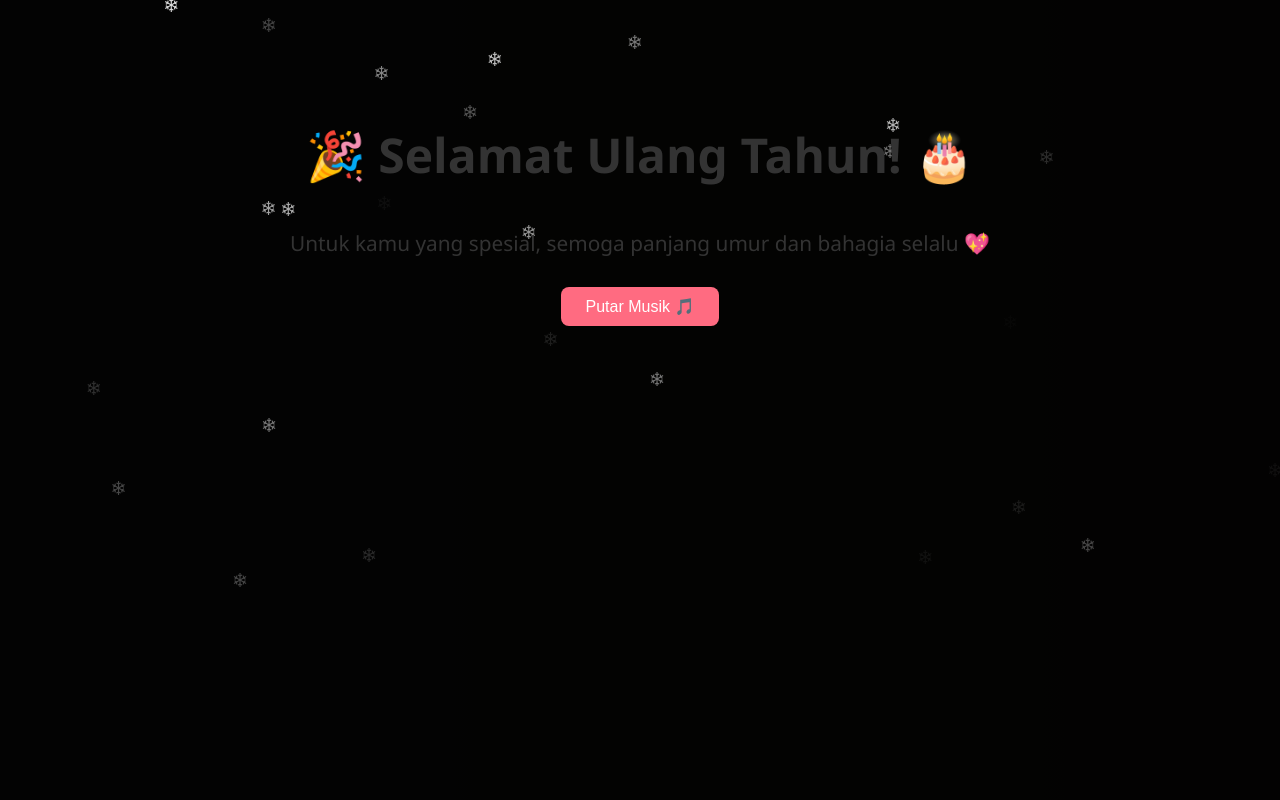
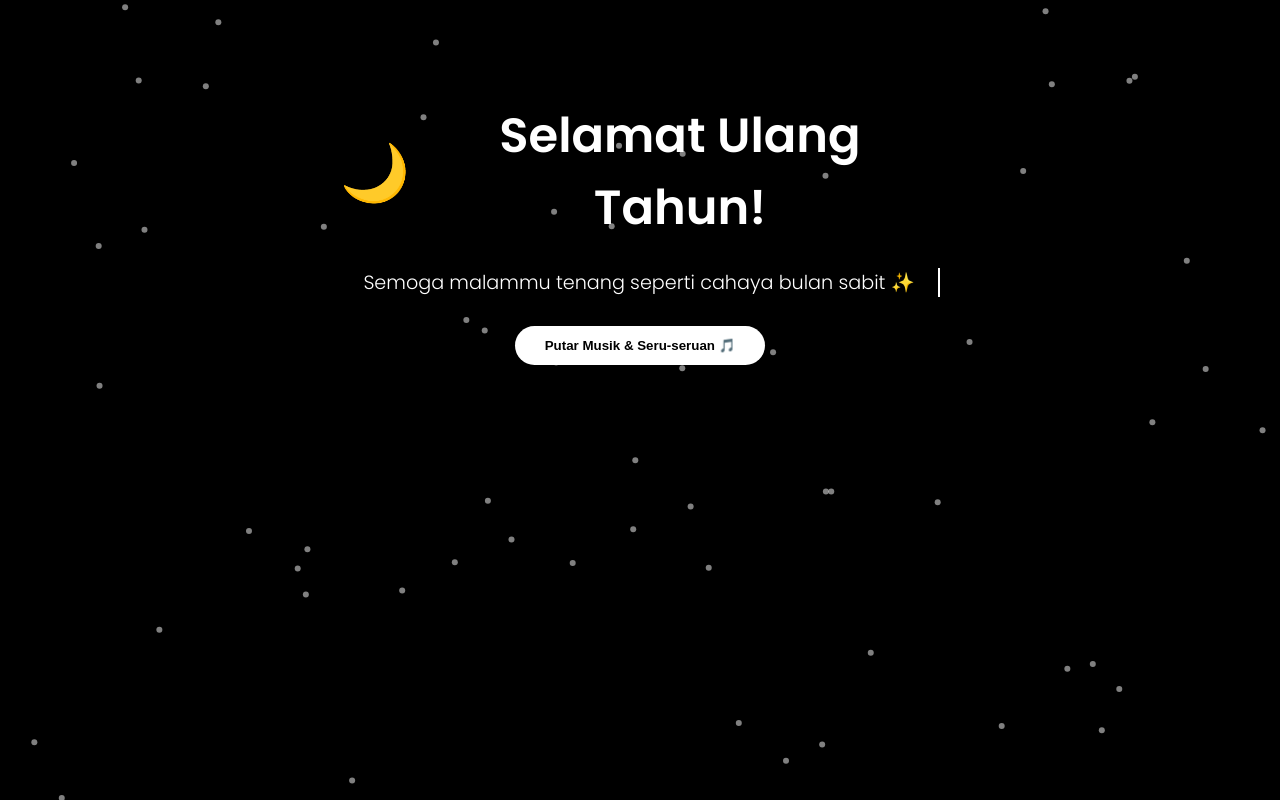
Before and after one commit to MoonForLight/HBD, a plain HTML site: page index.html in a window 1280 px wide. Drawn offline with nearby package versions, Linux system fonts and the light colour scheme.

Commit message:
index.html

```diff
--- a/index.html
+++ b/index.html
@@ -4,191 +4,144 @@
   <meta charset="UTF-8" />
   <meta name="viewport" content="width=device-width, initial-scale=1.0"/>
   <title>Selamat Ulang Tahun!</title>
+  <link href="https://fonts.googleapis.com/css2?family=Poppins:wght@300;600&display=swap" rel="stylesheet">
   <style>
+    *{margin:0;padding:0;box-sizing:border-box}
     body {
-      margin: 0;
-      padding: 0;
-      font-family: 'Segoe UI', sans-serif;
-      background: linear-gradient(to right, #ffecd2, #fcb69f);
+      font-family: 'Poppins', sans-serif;
+      background: #000;
+      color: #fff;
       overflow: hidden;
     }
-
     .container {
       position: relative;
       z-index: 2;
+      max-width: 600px;
+      margin: 100px auto 50px;
       text-align: center;
-      padding-top: 100px;
-      color: #333;
     }
-
     h1 {
       font-size: 3rem;
-      animation: bounce 1s infinite alternate;
+      margin-bottom: 0.5em;
+      display: flex;
+      align-items: center;
+      justify-content: center;
     }
-
+    h1 .moon { font-size: 3.5rem; margin-right: 10px; }
     #typewriter {
-      font-size: 1.3rem;
-      margin-top: 20px;
+      font-size: 1.2rem;
+      overflow: hidden;
       white-space: nowrap;
-      overflow: hidden;
-      border-right: 3px solid #333;
+      border-right: 2px solid #fff;
       width: 0;
-      animation: typing 5s steps(40, end) forwards, blink 0.75s step-end infinite;
+      margin: 0 auto 1.5em;
+      animation: typing 4s steps(40,end) forwards, blink 0.8s step-end infinite;
     }
-
     button {
-      margin-top: 30px;
-      padding: 10px 25px;
-      font-size: 1rem;
-      background-color: #ff6b81;
-      color: white;
+      padding: 12px 30px;
+      background: #fff;
+      color: #000;
+      font-weight: 600;
       border: none;
-      border-radius: 8px;
+      border-radius: 30px;
       cursor: pointer;
+      transition: .3s;
     }
-
     button:hover {
-      background-color: #ff4757;
+      box-shadow: 0 0 15px #fff, 0 0 30px #fff;
+      transform: scale(1.05);
     }
-
-    @keyframes bounce {
-      from { transform: translateY(0); }
-      to { transform: translateY(-10px); }
+    canvas, #tsparticles { position: fixed; top:0;left:0; width:100%;height:100%;pointer-events:none;z-index:1 }
+    .confetti {
+      position: fixed;
+      top: -2em; font-size:1.5rem;
+      animation: dropConfetti 3s linear forwards;
+      z-index:2; pointer-events:none;
     }
-
-    @keyframes typing {
-      to { width: 100%; }
-    }
-
-    @keyframes blink {
-      50% { border-color: transparent; }
-    }
-
-    canvas {
-      position: fixed;
-      top: 0;
-      left: 0;
-      width: 100%;
-      height: 100%;
-      z-index: 0;
-      pointer-events: none;
-    }
-
-    .snowflake {
-      position: fixed;
-      top: -10px;
-      color: white;
-      font-size: 1.2em;
-      animation: fall linear infinite;
-      pointer-events: none;
-      z-index: 1;
-    }
-
-    @keyframes fall {
-      to {
-        transform: translateY(100vh);
-        opacity: 0;
-      }
-    }
+    @keyframes typing { to{width:100%} }
+    @keyframes blink {50%{border-color:transparent}}
+    @keyframes dropConfetti { to{transform: translateY(100vh); opacity:0}}
   </style>
 </head>
 <body>
 
 <canvas id="fireworks"></canvas>
+<div id="tsparticles"></div>
 
 <div class="container">
-  <h1>🎉 Selamat Ulang Tahun! 🎂</h1>
-  <div id="typewriter">Untuk kamu yang spesial, semoga panjang umur dan bahagia selalu 💖</div>
-  <button onclick="playMusic()">Putar Musik 🎵</button>
+  <h1><span class="moon">🌙</span>Selamat Ulang Tahun!</h1>
+  <div id="typewriter">Semoga malammu tenang seperti cahaya bulan sabit ✨</div>
+  <button onclick="playAll()">Putar Musik & Seru-seruan 🎵</button>
   <div id="yt-wrapper"></div>
 </div>
 
-<!-- Fireworks -->
+<!-- Particle.js -->
+<script src="https://cdn.jsdelivr.net/npm/tsparticles@2.9.3/tsparticles.bundle.min.js"></script>
 <script>
-  const canvas = document.getElementById("fireworks");
-  const ctx = canvas.getContext("2d");
-  canvas.width = window.innerWidth;
-  canvas.height = window.innerHeight;
-
-  let fireworks = [];
-
-  function Firework(x, y) {
-    this.x = x;
-    this.y = y;
-    this.particles = [];
-    for (let i = 0; i < 100; i++) {
-      this.particles.push(new Particle(x, y));
+  tsParticles.load("tsparticles", {
+    fullScreen:{enable:true,zIndex:1},
+    particles:{
+      number:{value:60},
+      size:{value:3,random:{min:1,max:4}},
+      move:{enable:true,speed:1},
+      color:{value:"#fff"},
+      opacity:{value:0.5}
     }
-  }
-
-  function Particle(x, y) {
-    this.x = x;
-    this.y = y;
-    this.radius = 2;
-    this.color = `hsl(${Math.random() * 360}, 100%, 50%)`;
-    this.speed = Math.random() * 5;
-    this.angle = Math.random() * 2 * Math.PI;
-    this.gravity = 0.05;
-    this.alpha = 1;
-  }
-
-  Particle.prototype.update = function () {
-    this.x += Math.cos(this.angle) * this.speed;
-    this.y += Math.sin(this.angle) * this.speed + this.gravity;
-    this.alpha -= 0.01;
-  };
-
-  function animate() {
-    ctx.fillStyle = "rgba(0, 0, 0, 0.1)";
-    ctx.fillRect(0, 0, canvas.width, canvas.height);
-    fireworks.forEach((fw, index) => {
-      fw.particles.forEach(p => {
-        p.update();
-        ctx.globalAlpha = p.alpha;
-        ctx.beginPath();
-        ctx.arc(p.x, p.y, p.radius, 0, 2 * Math.PI);
-        ctx.fillStyle = p.color;
-        ctx.fill();
-      });
-      if (fw.particles[0].alpha <= 0) fireworks.splice(index, 1);
-    });
-    requestAnimationFrame(animate);
-  }
-
-  animate();
-
-  canvas.addEventListener("click", e => {
-    fireworks.push(new Firework(e.clientX, e.clientY));
   });
 </script>
 
-<!-- Snowfall -->
+<!-- Fireworks -->
 <script>
-  function createSnowflake() {
-    const flake = document.createElement("div");
-    flake.classList.add("snowflake");
-    flake.innerText = "❄";
-    flake.style.left = Math.random() * window.innerWidth + "px";
-    flake.style.animationDuration = 5 + Math.random() * 5 + "s";
-    flake.style.opacity = Math.random();
-    document.body.appendChild(flake);
-    setTimeout(() => flake.remove(), 10000);
+  const canvas = document.getElementById("fireworks"), ctx = canvas.getContext("2d");
+  canvas.width = innerWidth; canvas.height = innerHeight;
+  let fireworks = [];
+  function Firework(x,y){this.x=x;this.y=y;this.p=[];for(let i=0;i<80;i++)this.p.push(new Particle(x,y))}
+  function Particle(x,y){
+    this.x=x;this.y=y;this.r=2;
+    this.color=`hsl(200,100%,80%)`;
+    this.sp=Math.random()*4;this.ang=Math.random()*2*Math.PI;
+    this.gr=0.04;this.a=1;
   }
-
-  setInterval(createSnowflake, 200);
+  Particle.prototype.update=function(){
+    this.x+=Math.cos(this.ang)*this.sp;
+    this.y+=Math.sin(this.ang)*this.sp+this.gr;
+    this.a-=0.015;
+  };
+  function anim(){
+    ctx.fillStyle="rgba(0,0,0,0.1)";ctx.fillRect(0,0,canvas.width,canvas.height);
+    fireworks.forEach((fw,i)=>{
+      fw.p.forEach(p=>{
+        p.update();
+        ctx.globalAlpha=p.a;
+        ctx.beginPath();
+        ctx.arc(p.x,p.y,p.r,0,2*Math.PI);
+        ctx.fillStyle=p.color;ctx.fill();
+      });
+      if(fw.p[0].a<=0)fireworks.splice(i,1);
+    });
+    requestAnimationFrame(anim);
+  }
+  anim();
+  canvas.addEventListener("click", e=>fireworks.push(new Firework(e.clientX,e.clientY)));
 </script>
 
-<!-- Music -->
+<!-- Main Script: Confetti | Music -->
 <script>
-  function playMusic() {
+  function playAll(){
+    // Musik via YouTube Embed
     const wrapper = document.getElementById("yt-wrapper");
-    const videoId = "Zjc-o9W6fLk";
-    wrapper.innerHTML = `
-      <iframe
-        src="https://www.youtube.com/embed/${videoId}?autoplay=1&mute=0&loop=1&playlist=${videoId}&rel=0"
-        allow="autoplay"
-        style="width:0;height:0;border:0;"></iframe>
-    `;
+    wrapper.innerHTML = `<iframe src="https://www.youtube.com/embed/Zjc-o9W6fLk?autoplay=1&mute=0&loop=1&playlist=Zjc-o9W6fLk&rel=0" allow="autoplay" style="width:0;height:0;border:0;"></iframe>`;
+
+    // Confetti Jakarta 🎊
+    for(let i=0;i<30;i++){
+      const c = document.createElement("div");
+      c.className="confetti";
+      c.style.left=Math.random()*100+"vw";
+      c.style.fontSize=(Math.random()*10+10)+"px";
+      c.innerText = ["✨","🎊","🌟"][Math.floor(Math.random()*3)];
+      document.body.append(c);
+      setTimeout(()=>c.remove(),3000);
+    }
   }
 </script>
 
```
